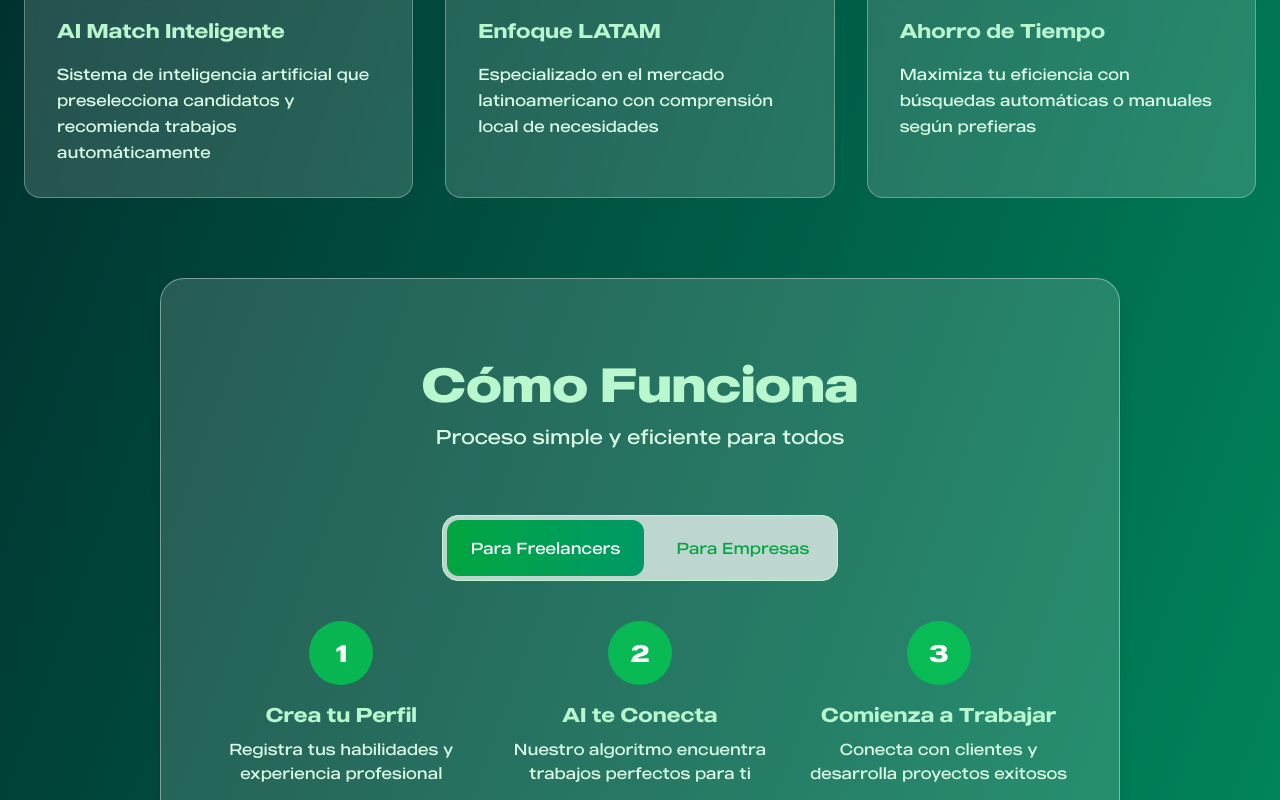
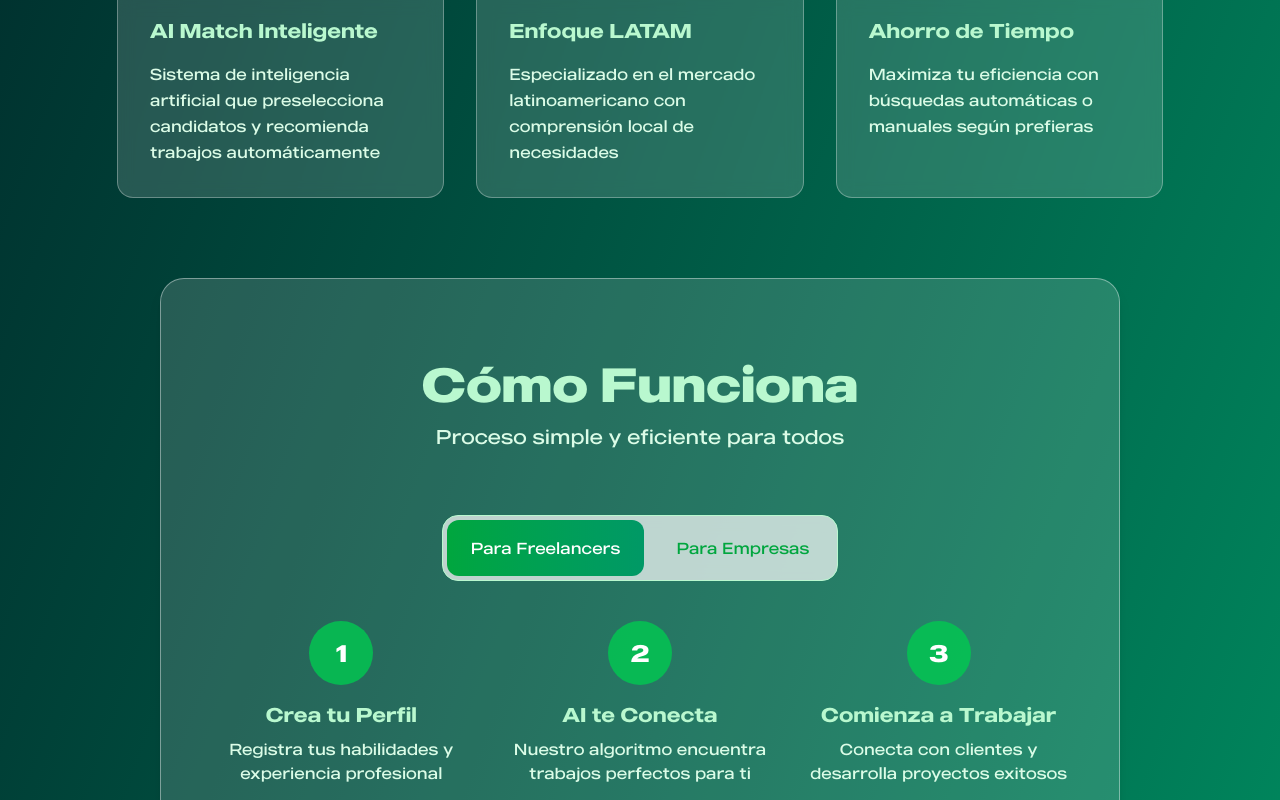
Before and after one commit to itica-lat/itica-web, a React (Vite) app: page / in a window 1280 px wide. Both pictures are taken after a click on the button "Ver detalles". Shown: the part 1742-2542 px from the top of the page. Built offline with nearby package versions, Linux system fonts and the light colour scheme.

Commit message:
Update a la pagina de Opus, se ajusta el margen inferior del titulo de la seccion de caracteristicas y se agrega un max-width y padding horizontal al grid de caracteristicas para que no queden tan pegadas a los bordes en pantallas grandes.

```diff
--- a/src/pages/opus.jsx
+++ b/src/pages/opus.jsx
@@ -152,7 +152,7 @@ const OpusLanding = () => {
               Tecnología de vanguardia para revolucionar el mercado freelance en LATAM
             </p>
           </div>
-          <div className="grid md:grid-cols-3 gap-6 md:gap-8">
+          <div className="grid md:grid-cols-3 gap-6 md:gap-8 max-w-7/8 mx-auto px-4">
             {features.map((feature, index) => (
               <div key={index} className="bg-white/15 backdrop-blur-sm p-6 md:p-8 rounded-2xl border border-white/30 hover:border-green-200/60 transition-all hover:shadow-lg group">
                 <div className="w-10 h-10 md:w-12 md:h-12 bg-gradient-to-br from-green-100 to-emerald-100 rounded-lg flex items-center justify-center mb-4 md:mb-6 group-hover:from-green-200 group-hover:to-emerald-200 transition-all">
```
